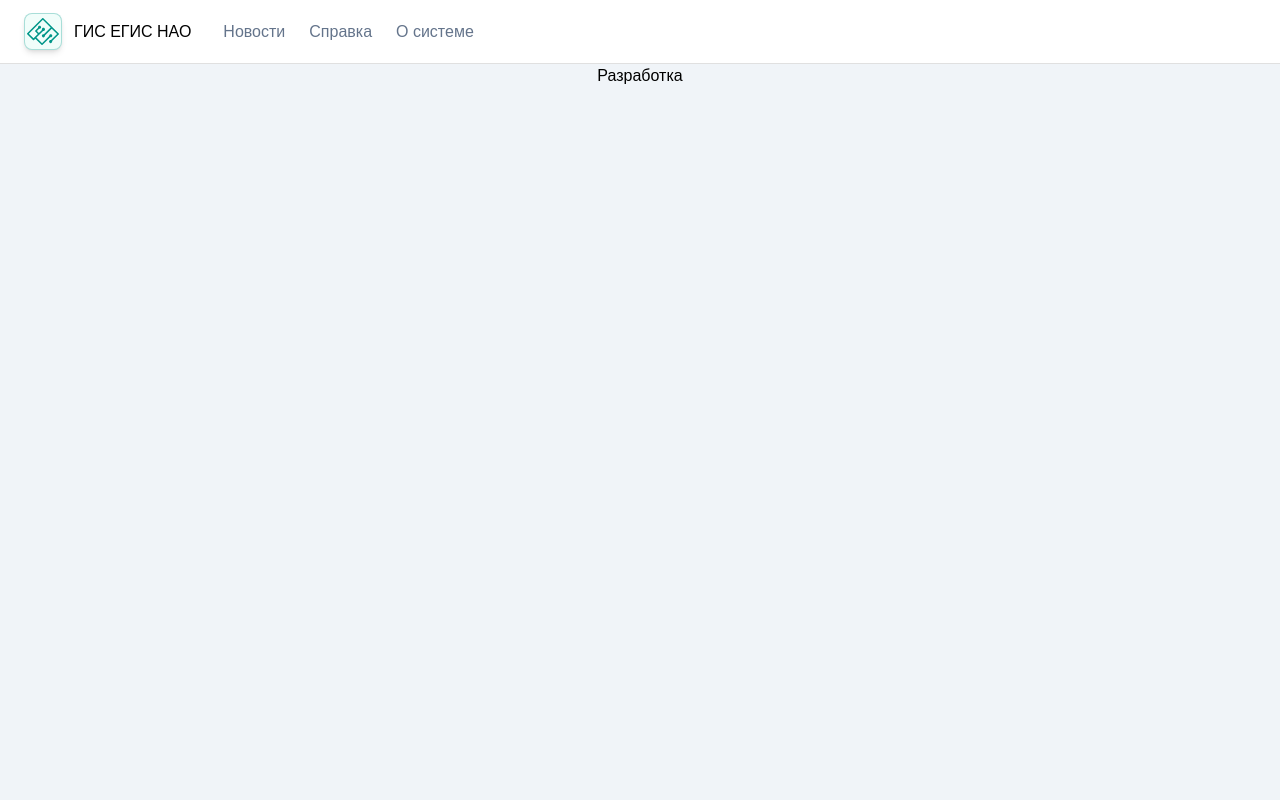
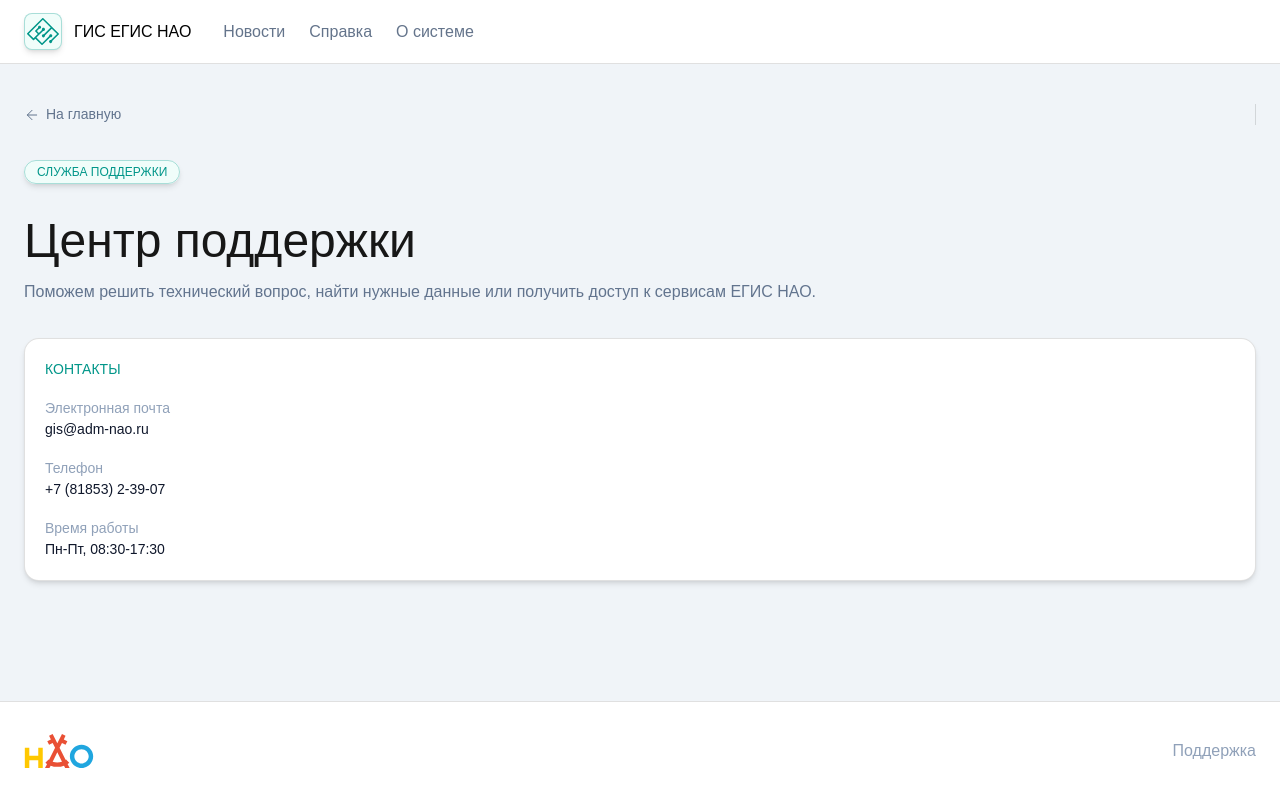
Before and after one commit to allrightwithyou/gis-niac, a Next.js app in the folder gis-egis-nao/: page /main/support in a window 1280 px wide. Shown: the top 800 px of the page. Built offline with nearby package versions, Linux system fonts and the light colour scheme.

Commit message:
поправил стили, написал поддержку

```diff
--- a/gis-egis-nao/src/app/globals.css
+++ b/gis-egis-nao/src/app/globals.css
@@ -36,7 +36,11 @@
     --foreground: #ededed;
   }
 }
-
+.mainpage {
+  min-height: 100vh;
+  display: grid;
+  grid-template-rows: auto 1fr auto;
+}
 body {
   color: var(--foreground);
   font-family: Arial, Helvetica, sans-serif;
--- a/gis-egis-nao/src/app/main/components/Card.tsx
+++ b/gis-egis-nao/src/app/main/components/Card.tsx
@@ -34,7 +34,7 @@ export default function Card({ section, webMaps }: CardProps) {
   // Открытое состояние
   if (isOpen) {
     return (
-      <div className="h-full bg-white p-[20px] min-h-[240px] h-full flex flex-col max-w-[220px] min-w-[170px] border-[1.5px] border-margin rounded-[12px] shadow-xl">
+      <div className="h-full bg-white p-[20px] min-h-[225px] h-full flex flex-col max-w-[230px] min-w-[170px] border-[1.5px] border-margin rounded-[12px] shadow-xl">
         {/* Заголовок */}
         <div className="flex items-start justify-between mb-[16px]">
           <div className="flex flex-col gap-[4px]">
@@ -78,7 +78,7 @@ export default function Card({ section, webMaps }: CardProps) {
     <button
       type="button"
       onClick={() => setIsOpen(true)}
-      className="cursor-pointer h-full shadow-xl group bg-white p-[20px] gap-[16px] flex flex-col items-start max-w-[220px] border-[1.5px] border-margin rounded-[12px] min-h-[240px] min-w-[170px] max-h-[240px] shadow-[1px] hover:[box-shadow:inset_0_-8px_24px_0_var(--shadow-color)] text-left cursor-pointer"
+      className="cursor-pointer h-full shadow-xl group bg-white p-[20px] gap-[16px] flex flex-col items-start max-w-[230px] min-w-[170px] border-[1.5px] border-margin rounded-[12px] min-h-[225px]  max-h-[240px] shadow-[1px] hover:[box-shadow:inset_0_-8px_24px_0_var(--shadow-color)] text-left cursor-pointer"
       style={
         {
           "--shadow-color": shadowColor,
@@ -96,20 +96,19 @@ export default function Card({ section, webMaps }: CardProps) {
       </div>
 
       {/* Название и категория */}
-      <div className="flex flex-col h-[60px] items-start">
+      <div className="flex flex-col h-[80px] w-full items-start">
         <div className="text-left flex-1 text-[14px] text-card ">
           <span>{name}</span>
         </div>
 
-        <div className="text-[11px] text-footer">
+        <div className="text-[12px] flex items-start border-t-[1.5px] pt-[12px] border-black/[12%] w-full text-accent/70">
           <span>{category}</span>
         </div>
       </div>
-
-      {/* Статистика */}
-      <div className="pt-[12px] border-t-[1.5px] border-black/[12%] w-full flex items-start text-[11px] text-accent">
-        <span>{statistic}</span>
-      </div>
     </button>
   );
+  // {/* Статистика */}
+  //<div className="pt-[12px] hidden border-t-[1.5px] border-black/[12%] w-full flex items-start text-[11px] text-accent">
+  //     <span>{statistic}</span>
+  //  </div>
 }
--- a/gis-egis-nao/src/app/main/components/Hero.tsx
+++ b/gis-egis-nao/src/app/main/components/Hero.tsx
@@ -40,7 +40,7 @@ export default function Hero({ webMaps }: HeroProps) {
           <Image
             className="block"
             src="/compas.svg"
-            alt="Логотип НИАЦ"
+            alt="компас"
             width={12}
             height={12}
           />
--- a/gis-egis-nao/src/app/main/help/page.tsx
+++ b/gis-egis-nao/src/app/main/help/page.tsx
@@ -5,7 +5,10 @@ export default function HelpPage() {
   return (
     <div className="justify-center flex px-[24px] py-[40px]">
       <div className="max-w-[1400px] w-full flex flex-col gap-[34px]">
-        <Link href="/main/" className="flex gap-[6px] pr-[12px] flex-row items-center border-r-[1px] border-margin ">
+        <Link
+          href="/main/"
+          className="flex gap-[6px] pr-[12px] flex-row items-center border-r-[1px] border-margin "
+        >
           <Image
             className="block"
             src="/back.svg"
@@ -13,7 +16,9 @@ export default function HelpPage() {
             width={16}
             height={16}
           />{" "}
-          <span className="text-hero hover:text-accent transition-colors text-[14px]">На главную</span>
+          <span className="text-hero hover:text-accent transition-colors text-[14px]">
+            На главную
+          </span>
         </Link>
         <div>
           <span className="shadow-md uppercase text-accent text-[12px] rounded-full py-[4px] px-[12px] w-fit bg-bglogo border-[1.5px] border-accent/30">
@@ -31,7 +36,9 @@ export default function HelpPage() {
         <div className="grid grid-cols-1 md:grid-cols-3 gap-[20px]">
           <div className="shadow-md flex flex-col p-[20px] bg-white  border-[1px] border-grey/20 gap-[5px] rounded-[12px]">
             <span className="text-accent pb-[10px]">01</span>
-            <span className="text-title text-[14px] sm:text-base">Выберите тематический раздел</span>
+            <span className="text-title text-[14px] sm:text-base">
+              Выберите тематический раздел
+            </span>
             <span className="text-footer text-[12px] sm:text-base ">
               На главной странице нажмите на карточку, чтобы увидеть список
               доступных карт. Выберите нужную карту и нажмите на неё.
@@ -39,7 +46,9 @@ export default function HelpPage() {
           </div>
           <div className="shadow-md flex flex-col p-[20px] bg-white  border-[1px] border-grey/20 gap-[5px] rounded-[12px]">
             <span className="text-accent pb-[10px]">02</span>
-            <span className="text-title text-[14px] sm:text-base">Настройте отображение карты</span>
+            <span className="text-title text-[14px] sm:text-base">
+              Настройте отображение карты
+            </span>
             <span className="text-footer text-[12px] sm:text-base">
               В боковой панели включайте и отключайте слои. Активные наборы
               данных сразу появятся на карте. Справа от кнопки слоя можно
@@ -59,7 +68,9 @@ export default function HelpPage() {
         </div>
 
         <div className="flex flex-col gap-[15px]">
-          <h2 className="text-title text-[16px] sm:text-[22px]">Частые вопросы</h2>
+          <h2 className="text-title text-[16px] sm:text-[22px]">
+            Частые вопросы
+          </h2>
           <div className="flex flex-col gap-[10px]">
             <button className="shadow-md border-[1px] p-[15px] w-full rounded-[15px] text-[14px] sm:text-base bg-white border-grey/20 flex">
               <span>Почему слой не отображается?</span>
@@ -72,7 +83,6 @@ export default function HelpPage() {
             </button>
           </div>
           <div className="shadow-md w-full flex flex-col gap-[8px] rounded-[15px] p-[15px] bg-accent">
-            <Image />
             <span className="text-white">Не нашли ответ?</span>
             <span className="text-white/80">
               Опишите задачу — специалисты поддержки помогут разобраться.
--- a/gis-egis-nao/src/app/main/layout.tsx
+++ b/gis-egis-nao/src/app/main/layout.tsx
@@ -7,7 +7,7 @@ interface MainLayoutProps {
 
 export default function MainPageLayout({ children }: MainLayoutProps) {
   return (
-    <div className="min-w-[380px]">
+    <div className="min-w-[400px] mainpage">
       <Header />
       <main>{children}</main>
       <Footer />
--- a/gis-egis-nao/src/app/main/support/page.tsx
+++ b/gis-egis-nao/src/app/main/support/page.tsx
@@ -1,7 +1,54 @@
-export default function HelpPage() {
+import Image from "next/image";
+import Link from "next/link";
+
+export default async function SupportPage() {
+
   return (
-    <div className="h-[1000px]">
-      <h1 className="text-black flex justify-center items-center">Разработка</h1>
+    <div className="justify-center flex px-[24px] py-[40px] min-h-auto">
+      <div className="max-w-[1400px] w-full flex flex-col gap-[34px]">
+        <Link
+          href="/main/"
+          className="flex gap-[6px] pr-[12px] flex-row items-center border-r-[1px] border-margin "
+        >
+          <Image
+            className="block"
+            src="/back.svg"
+            alt="Назад"
+            width={16}
+            height={16}
+          />{" "}
+          <span className="text-hero hover:text-accent transition-colors text-[14px]">
+            На главную
+          </span>
+        </Link>
+        <div>
+          <span className="shadow-md  uppercase text-accent text-[12px] rounded-full py-[4px] px-[12px] w-fit bg-bglogo border-[1.5px] border-accent/30">
+            Служба поддержки
+          </span>
+        </div>
+        <div className="flex flex-col gap-[15px]">
+          <h1 className="text-3xl sm:text-4xl md:text-5xl">Центр поддержки</h1>
+          <p className="text-balance text-hero text-sm sm:text-base">
+            Поможем решить технический вопрос, найти нужные данные или получить
+            доступ к сервисам ЕГИС НАО.
+          </p>
+        </div>
+        <div className="flex w-full border-[1.5px] p-[20px] border-margin bg-white shadow-md rounded-[15px] flex-col gap-[18px]">
+          <span className="uppercase text-accent text-[14px]">Контакты</span>
+          <div className="flex flex-col text-[14px]">
+            <span className="text-footer">Электронная почта</span>
+            <span className="text-title">gis@adm-nao.ru</span>
+          </div>
+           <div className="flex flex-col text-[14px]">
+            <span className="text-footer">Телефон</span>
+            <span className="text-title">+7 (81853) 2-39-07</span>
+          </div>
+           <div className="flex flex-col text-[14px]">
+            <span className="text-footer">Время работы</span>
+            <span className="text-title">Пн-Пт, 08:30-17:30</span>
+          </div>
+        </div>
+      </div>
     </div>
   );
 }
```
